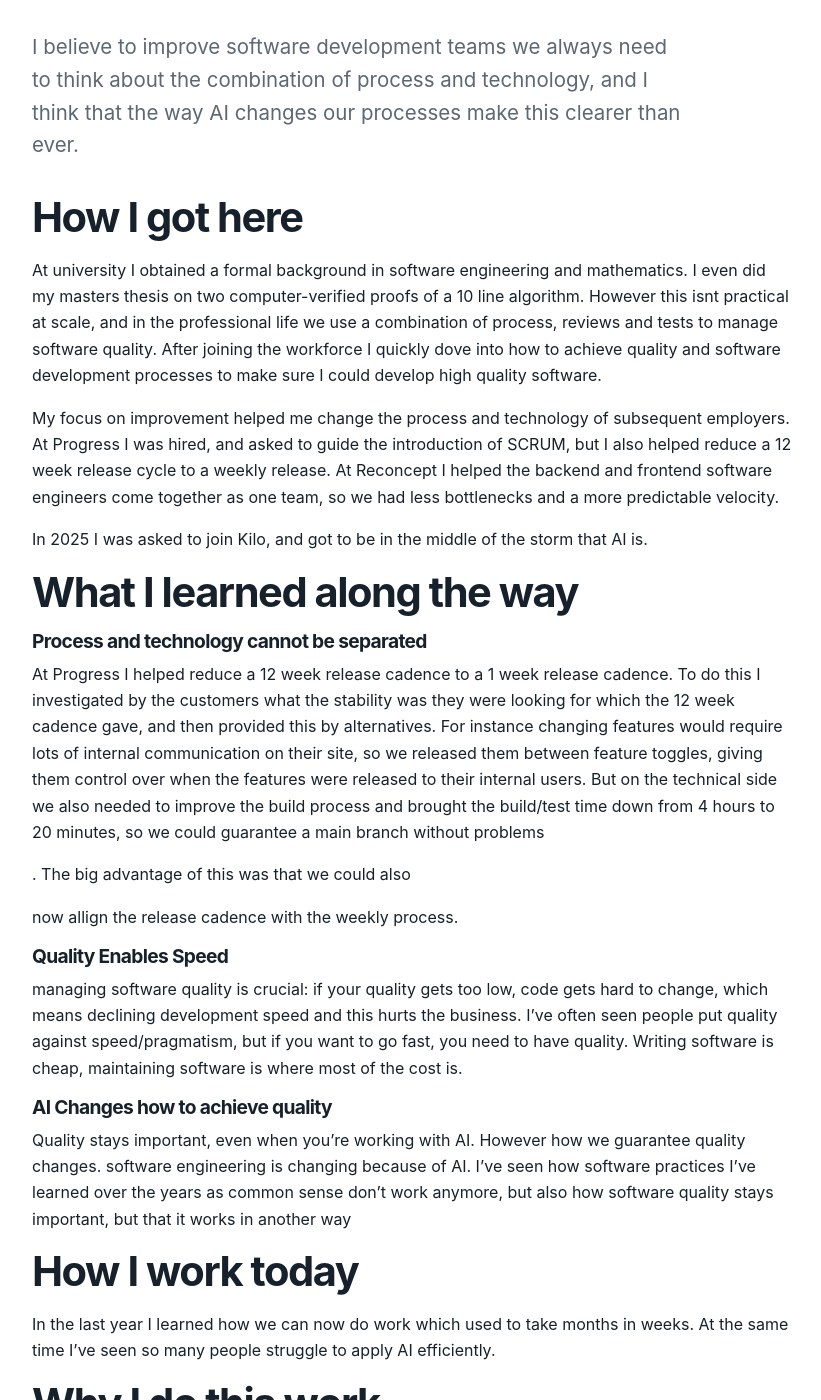
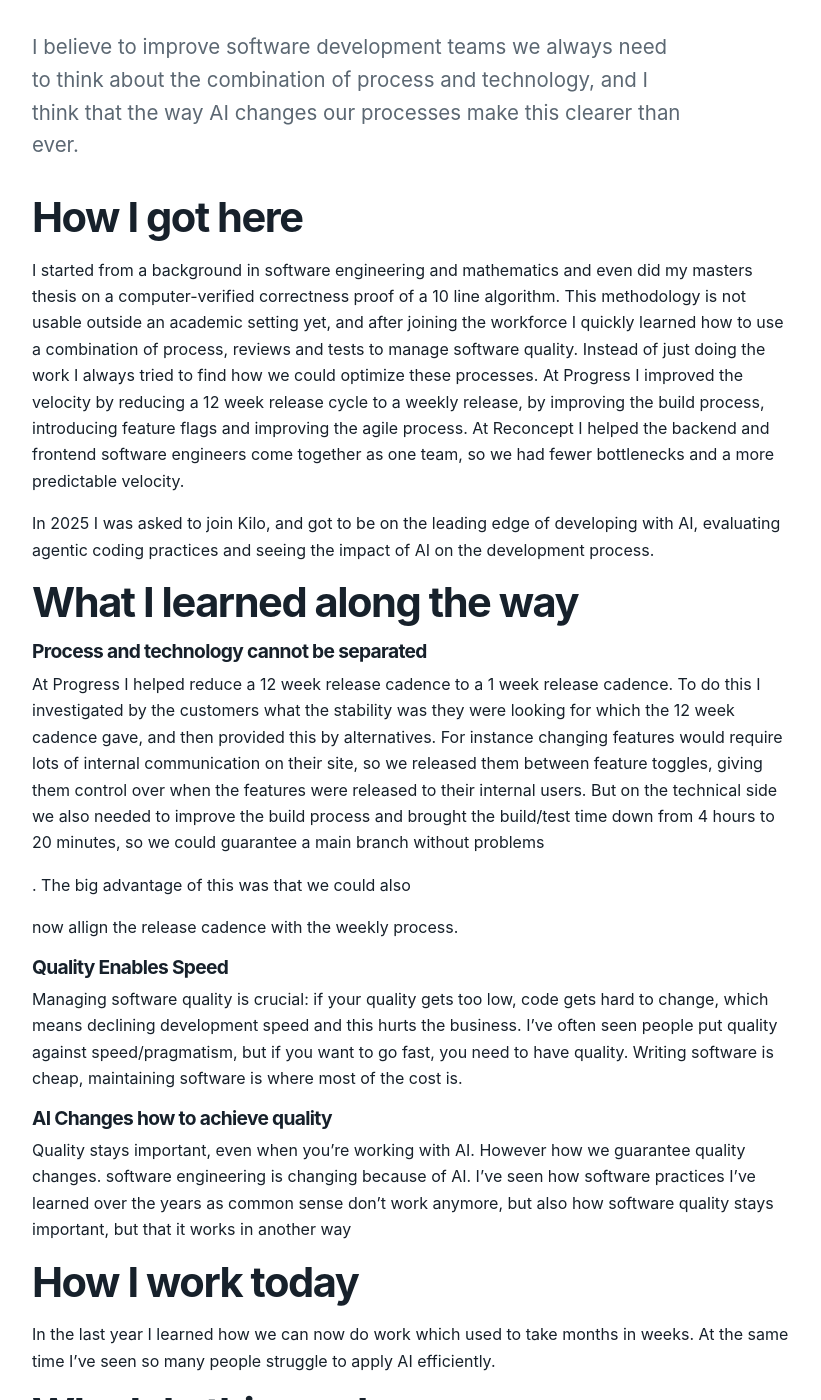
Before and after one commit to markijbema/ijbema_com, a Jekyll site: the page built from about.md, in a window 1280 px wide and 1400 px high, scrolled down 530 px. Shown: the whole window, without its empty margins (228-1049 px from the left). Built offline with Jekyll 4.4.1, drawn with Linux system fonts in a browser that asks for light colours.

Commit message:
improve copy

```diff
--- a/about.md
+++ b/about.md
@@ -15,18 +15,16 @@ cta_url: "/contact/"
 
 ## How I got here
 
-At university I obtained a formal background in software engineering and mathematics. I even did my masters thesis
-on two computer-verified proofs of a 10 line algorithm. However this isnt practical at scale, and in the professional
-life we use a combination of process, reviews and tests to manage software quality. After joining the workforce I
-quickly dove into how to achieve quality and software development processes to make sure I could develop high quality
-software.
+I started from a background in software engineering and mathematics and even did my masters thesis on a
+computer-verified correctness proof of a 10 line algorithm. This methodology is not usable outside an academic setting
+yet, and after joining the workforce I quickly learned how to use a combination of process, reviews and tests to manage
+software quality. Instead of just doing the work I always tried to find how we could optimize these processes. At
+Progress I improved the velocity by reducing a 12 week release cycle to a weekly release, by improving the build
+process, introducing feature flags and improving the agile process. At Reconcept I helped the backend and frontend
+software engineers come together as one team, so we had fewer bottlenecks and a more predictable velocity.
 
-My focus on improvement helped me change the process and technology of subsequent employers. At Progress I was hired,
-and asked to guide the introduction of SCRUM, but I also helped reduce a 12 week release cycle to a weekly release. At
-Reconcept I helped the backend and frontend software engineers come together as one team, so we had less bottlenecks and
-a more predictable velocity.
-
-In 2025 I was asked to join Kilo, and got to be in the middle of the storm that AI is.
+In 2025 I was asked to join Kilo, and got to be on the leading edge of developing with AI, evaluating agentic coding
+practices and seeing the impact of AI on the development process.
 
 ## What I learned along the way
 
@@ -45,10 +43,9 @@ now allign the release cadence with the weekly process.
 
 ### Quality Enables Speed
 
-managing software quality is crucial: if your quality gets too low, code gets hard to change, which means declining
+Managing software quality is crucial: if your quality gets too low, code gets hard to change, which means declining
 development speed and this hurts the business. I've often seen people put quality against speed/pragmatism, but if you
-want to go fast, you need to have quality. Writing software is cheap, maintaining software is where most of the cost
-is.
+want to go fast, you need to have quality. Writing software is cheap, maintaining software is where most of the cost is.
 
 ### AI Changes how to achieve quality
 
```
